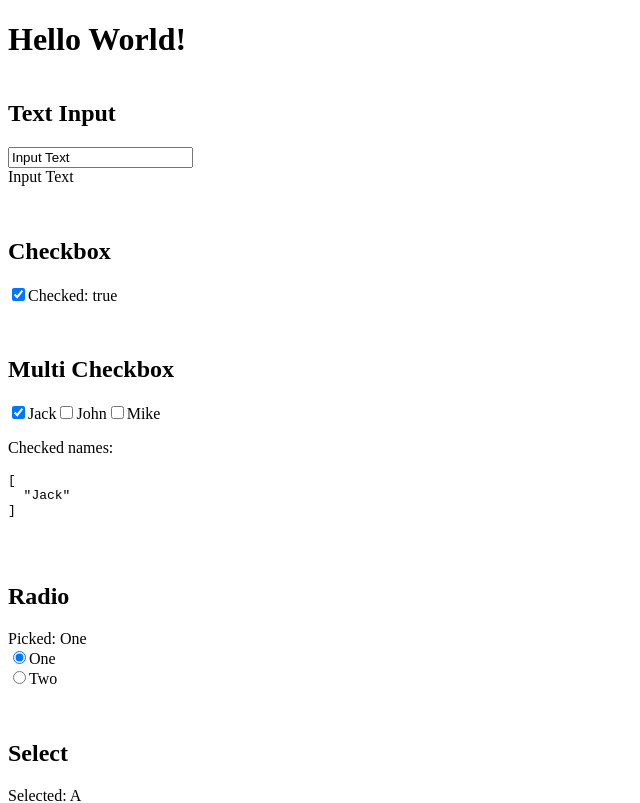
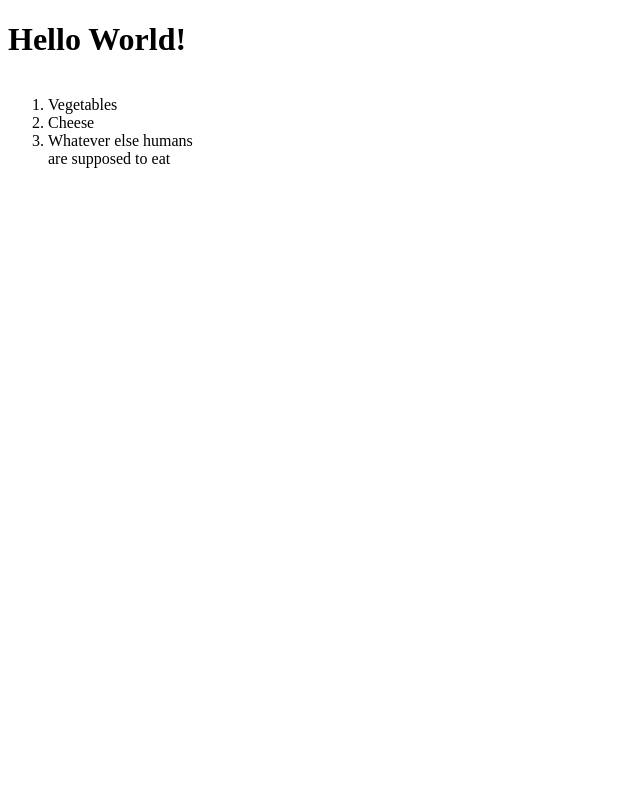
Before and after one commit to kalliub/study-vue, a Vue app: page / in a window 1280 px wide. Shown: the top 803 px of the page, without its empty margins (0-640 px from the left). Built offline with nearby package versions, Linux system fonts and the light colour scheme.

Commit message:
Tutorial: Simple Component

```diff
--- a/src/App.vue
+++ b/src/App.vue
@@ -1,19 +1,19 @@
 <script setup lang="ts">
-import { ref } from 'vue';
-import FormBindings from './components/FormBindings.vue';
+import { ref } from 'vue'
+import SimpleComponent from './components/SimpleComponent/SimpleComponent.vue'
 
 const message = ref('Hello World!')
 </script>
 
 <template>
-  <h1>{{message}}</h1>
+  <h1>{{ message }}</h1>
 
   <div class="page-body">
-      <!-- <AttributesBindings /> -->
-      <!-- <ConditionalsAndLoops /> -->
-      <FormBindings />
+    <!-- <AttributesBindings /> -->
+    <!-- <ConditionalsAndLoops /> -->
+    <!-- <FormBindings /> -->
+    <SimpleComponent />
   </div>
-
 </template>
 
 <style scoped>
--- /dev/null
+++ b/src/components/SimpleComponent/SimpleComponent.vue
@@ -0,0 +1,16 @@
+<script setup lang="ts">
+import { ref } from 'vue'
+import TodoItem from './TodoItem.vue'
+
+const groceryList = ref([
+  { id: 0, text: 'Vegetables' },
+  { id: 1, text: 'Cheese' },
+  { id: 2, text: 'Whatever else humans are supposed to eat' }
+])
+</script>
+
+<template>
+  <ol>
+    <TodoItem v-for="item in groceryList" :todo="item" :key="item.id" />
+  </ol>
+</template>
--- /dev/null
+++ b/src/components/SimpleComponent/TodoItem.vue
@@ -0,0 +1,13 @@
+<script setup lang="ts">
+type TodoItemProps = {
+  todo: {
+    id: number
+    text: string
+  }
+}
+const props = defineProps<TodoItemProps>()
+</script>
+
+<template>
+  <li>{{ todo.text }}</li>
+</template>
```
